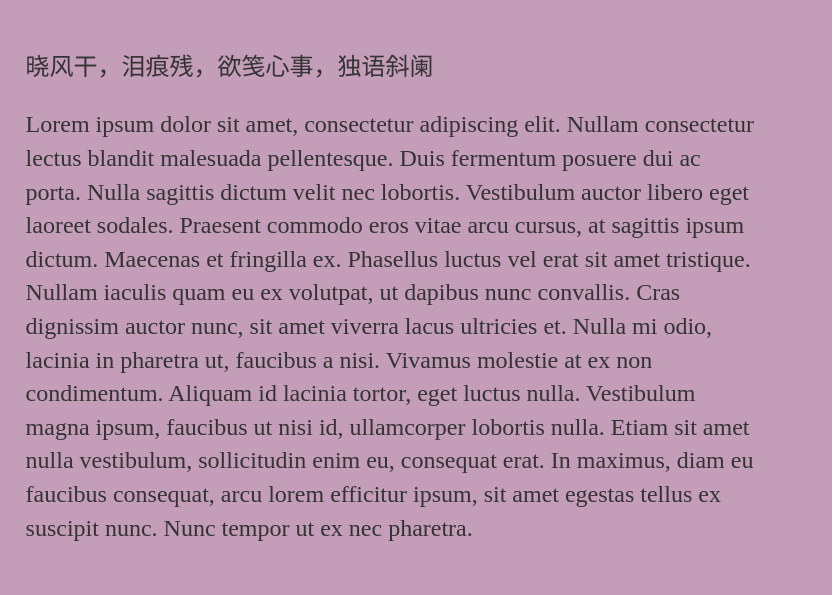
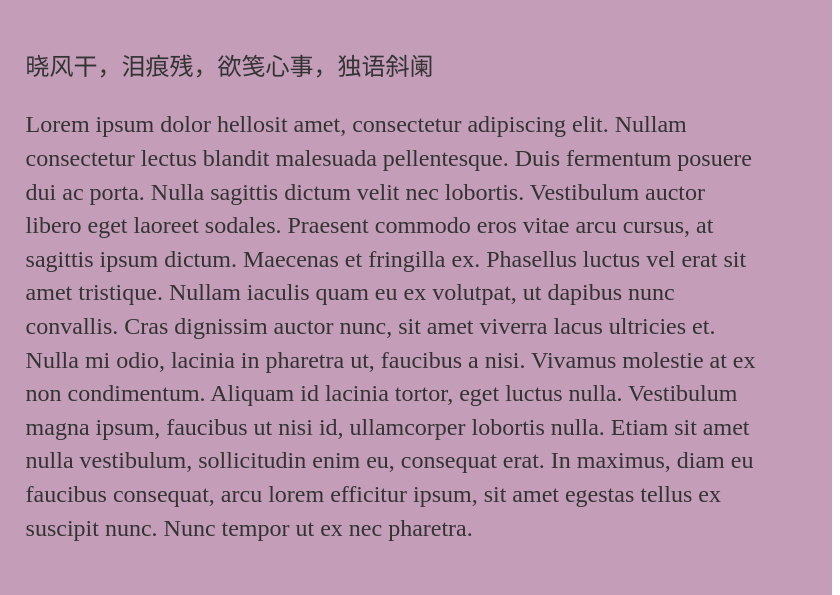
Before and after one commit to wanderblue/demo, a plain HTML site: page index.html in a window 1280 px wide. Shown: the part 183-778 px from the top of the page, 440-1280 px from the left. Drawn offline with Linux system fonts and the light colour scheme.

Commit message:
Add hello

```diff
--- a/index.html
+++ b/index.html
@@ -51,7 +51,7 @@
       <div id="txt">
       <!-- Paragraph with embedded link -->
       <p>晓风干，泪痕残，欲笺心事，独语斜阑</p>
-      <p>Lorem ipsum dolor sit amet, consectetur adipiscing elit. Nullam consectetur lectus blandit malesuada pellentesque. Duis fermentum posuere dui ac porta. Nulla sagittis dictum velit nec lobortis. Vestibulum auctor libero eget laoreet sodales. Praesent commodo eros vitae arcu cursus, at sagittis ipsum dictum. Maecenas et fringilla ex. Phasellus luctus vel erat sit amet tristique. Nullam iaculis quam eu ex volutpat, ut dapibus nunc convallis. Cras dignissim auctor nunc, sit amet viverra lacus ultricies et. Nulla mi odio, lacinia in pharetra ut, faucibus a nisi. Vivamus molestie at ex non condimentum. Aliquam id lacinia tortor, eget luctus nulla. Vestibulum magna ipsum, faucibus ut nisi id, ullamcorper lobortis nulla. Etiam sit amet nulla vestibulum, sollicitudin enim eu, consequat erat. In maximus, diam eu faucibus consequat, arcu lorem efficitur ipsum, sit amet egestas tellus ex suscipit nunc. Nunc tempor ut ex nec pharetra.</p>
+      <p>Lorem ipsum dolor hellosit amet, consectetur adipiscing elit. Nullam consectetur lectus blandit malesuada pellentesque. Duis fermentum posuere dui ac porta. Nulla sagittis dictum velit nec lobortis. Vestibulum auctor libero eget laoreet sodales. Praesent commodo eros vitae arcu cursus, at sagittis ipsum dictum. Maecenas et fringilla ex. Phasellus luctus vel erat sit amet tristique. Nullam iaculis quam eu ex volutpat, ut dapibus nunc convallis. Cras dignissim auctor nunc, sit amet viverra lacus ultricies et. Nulla mi odio, lacinia in pharetra ut, faucibus a nisi. Vivamus molestie at ex non condimentum. Aliquam id lacinia tortor, eget luctus nulla. Vestibulum magna ipsum, faucibus ut nisi id, ullamcorper lobortis nulla. Etiam sit amet nulla vestibulum, sollicitudin enim eu, consequat erat. In maximus, diam eu faucibus consequat, arcu lorem efficitur ipsum, sit amet egestas tellus ex suscipit nunc. Nunc tempor ut ex nec pharetra.</p>
 
         </div>
         </section>
```
